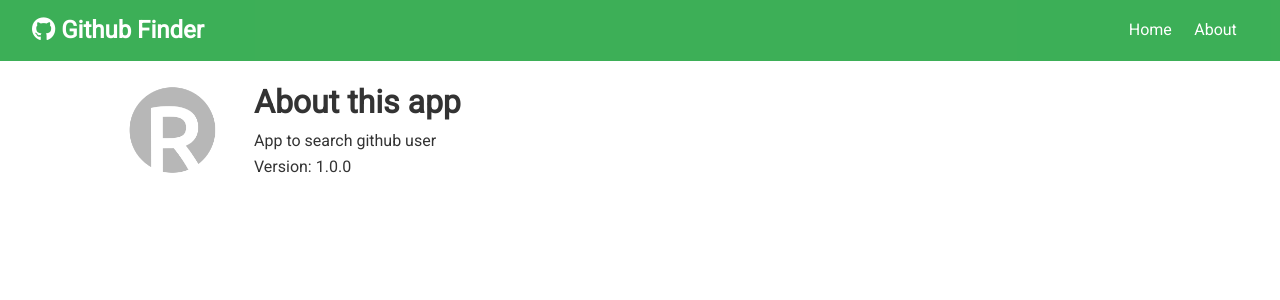
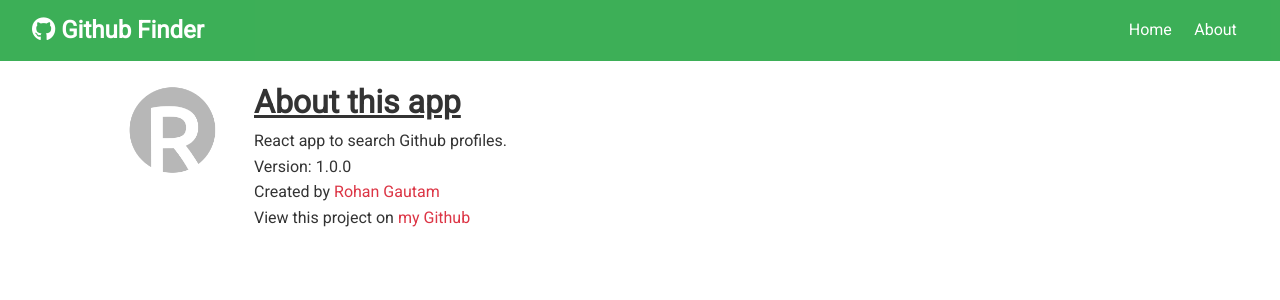
Before and after one commit to RohanRajGautam/github-finder, a React (Create React App) app: page /about in a window 1280 px wide. Shown: the top 300 px of the page. Built offline with nearby package versions, Linux system fonts and the light colour scheme.

Commit message:
updated about and stated with single user component

```diff
--- a/src/App.js
+++ b/src/App.js
@@ -11,6 +11,7 @@
 class App extends Component {
   state = {
     users: [],
+    user: {},
     loading: false,
     alert: null,
   };
@@ -22,6 +23,15 @@
       `https://api.github.com/search/users?q=${text}&client_id=${process.env.REACT_APP_GITHUB_CLIENT_ID}&client_secret=${process.env.SECRET}`
     );
     this.setState({ users: res.data.items, loading: false });
+  };
+
+  //get single user
+  getUser = async (username) => {
+    this.setState({ loading: true });
+    const res = await axios.get(
+      `https://api.github.com/users/${username}?client_id=${process.env.REACT_APP_GITHUB_CLIENT_ID}&client_secret=${process.env.SECRET}`
+    );
+    this.setState({ user: res.data, loading: false });
   };
 
   //clear user from state
--- a/src/components/pages/About.js
+++ b/src/components/pages/About.js
@@ -7,9 +7,31 @@
         <img src='/rrg.png' alt='logo' />
       </div>
       <div className='textclass'>
-        <h1>About this app</h1>
-        <p>App to search github user</p>
+        <h1>
+          <u>About this app</u>
+        </h1>
+        <p>React app to search Github profiles.</p>
         <p>Version: 1.0.0</p>
+        <p>
+          Created by{" "}
+          <a
+            href='https://www.rohangautam.com.np'
+            target='_blank'
+            rel='noopener noreferrer'
+          >
+            Rohan Gautam
+          </a>
+        </p>
+        <p className='float-right'>
+          View this project on{" "}
+          <a
+            href='https://github.com/RohanRajGautam/github-finder'
+            target='_blank'
+            rel='noopener noreferrer'
+          >
+            my Github
+          </a>
+        </p>
       </div>
     </Fragment>
   );
```
Also changed, not shown: src/components/users/User.js (added, +9 -0 lines).
